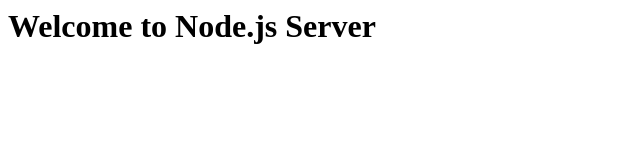
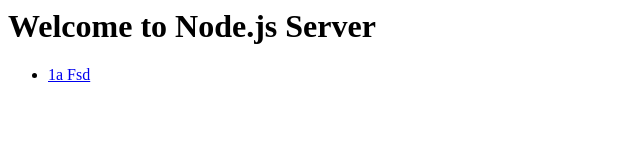
Before and after one commit to Chandu-0718/FSD1, a plain HTML site: page index.html in a window 1280 px wide. Shown: the full height of the page, 0-640 px from the left. Drawn offline with Linux system fonts and the light colour scheme.

Commit message:
Update index.html

```diff
--- a/index.html
+++ b/index.html
@@ -4,5 +4,10 @@
 </head>
 <body>
 <h1> Welcome to Node.js Server</h1>
+  <ul>
+  <li>
+    <a href="https://onea-ea2s.onrender.com"> 1a Fsd</a>
+  </li>
+  </ul>
 </body>
 </html>
```
